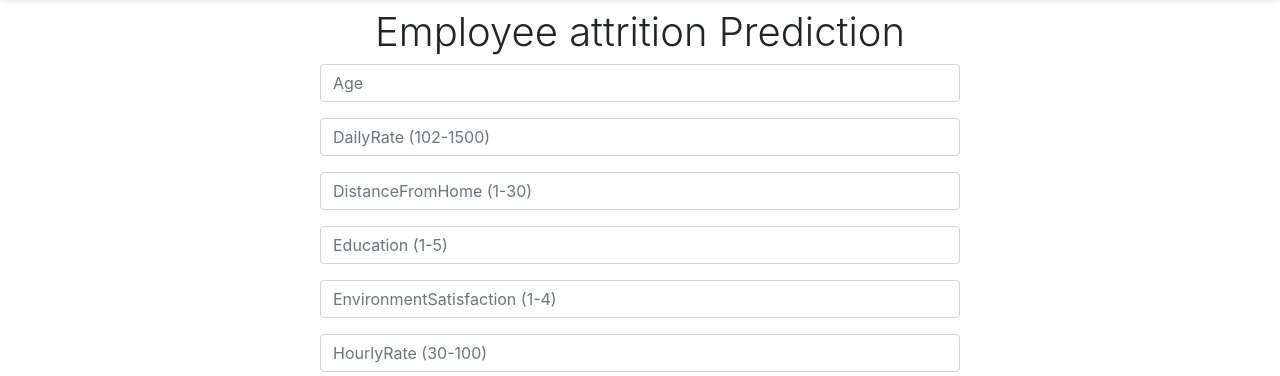
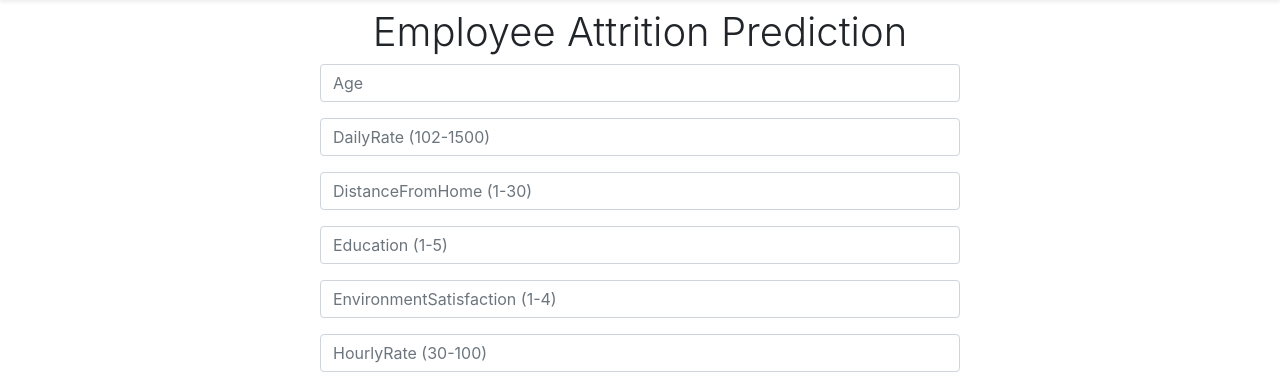
Before and after one commit to coderraa/ML, a Flask app: page /employee in a window 1280 px wide. Shown: the part 56-432 px from the top of the page. Run offline with Flask 2, Linux system fonts and the light colour scheme; parts of the project's set-up code (start-up, migrations or seed data) failed here and were passed over; some libraries are stand-ins or nearby versions.

Commit message:
Update hr.html

```diff
--- a/templates/hr.html
+++ b/templates/hr.html
@@ -7,7 +7,7 @@
   <section class="jumbotron mt-2 p-0">
 
     <div class="container mt-0 p-0">
-      <h1  style="text-align: center;">Employee attrition Prediction</h1>
+      <h1  style="text-align: center;">Employee Attrition Prediction</h1>
      <!--  <p class="lead text-muted">Something short and leading about the collection below—its contents, the creator, etc. Make it short and sweet, but not too short so folks don’t simply skip over it entirely.</p> -->
 
  <form action="/employeepredict" method="post">
@@ -141,7 +141,7 @@
 
      </div>
 
-  <input type="submit" class="btn btn-success" value="Predict">
+  <input type="submit" align="center" class="btn btn-success" value="Predict">
   </form>
 
     </div>
```
